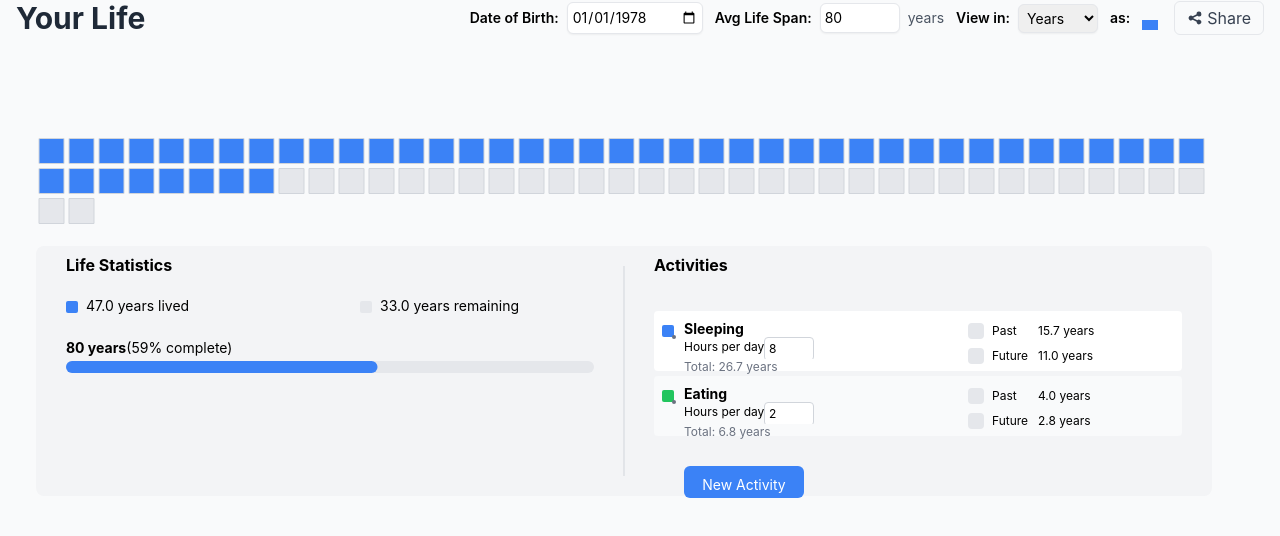
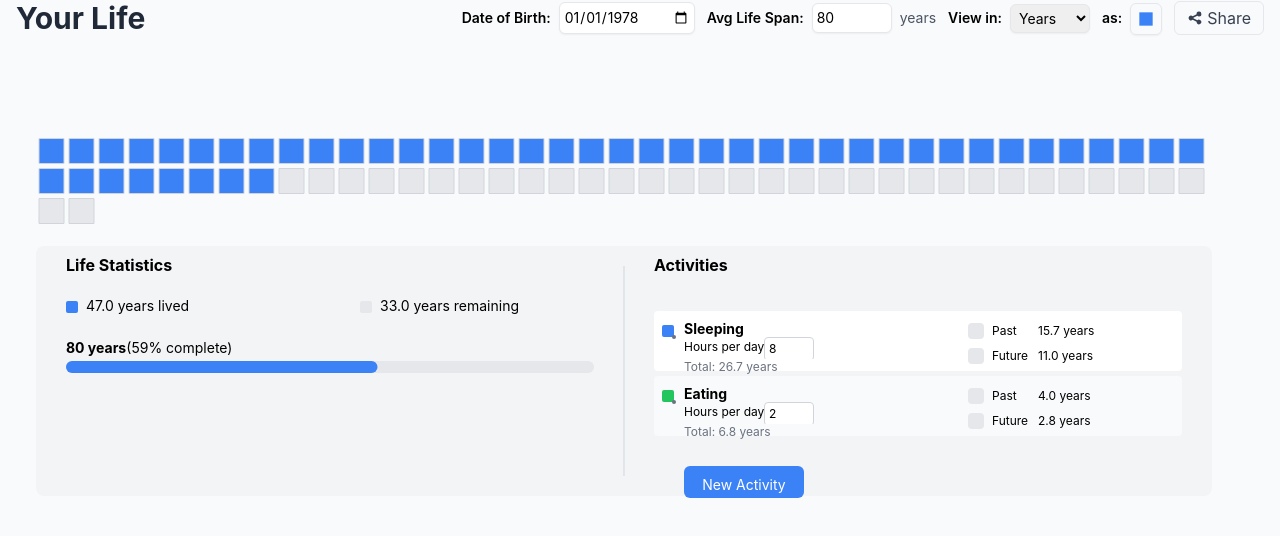
Before and after one commit to saidevac/yourlife, a React (Create React App) app: page / in a window 1280 px wide. Shown: the top 536 px of the page. Built offline with nearby package versions, Linux system fonts and the light colour scheme.

Commit message:
icon chooser corrected

```diff
--- a/src/components/LifeGrid.js
+++ b/src/components/LifeGrid.js
@@ -27,20 +27,35 @@ const LifeGrid = () => {
       C ${10 * scale},${5 * scale} ${8 * scale},${2 * scale} ${4 * scale},${2 * scale}
       C ${1 * scale},${2 * scale} ${0 * scale},${5 * scale} ${0 * scale},${7 * scale}
       Z`,
-    leaf: (scale) => `
+    sun: (scale) => `
+      M ${0 * scale},${10 * scale}
+      m ${-6 * scale},${0 * scale}
+      a ${6 * scale},${6 * scale} 0 1,1 ${12 * scale},${0}
+      a ${6 * scale},${6 * scale} 0 1,1 ${-12 * scale},${0}
       M ${0 * scale},${0 * scale}
-      C ${-8 * scale},${4 * scale} ${-8 * scale},${16 * scale} ${0 * scale},${20 * scale}
-      C ${8 * scale},${16 * scale} ${8 * scale},${4 * scale} ${0 * scale},${0 * scale}
-      M ${0 * scale},${0 * scale}
+      L ${0 * scale},${4 * scale}
+      M ${0 * scale},${16 * scale}
       L ${0 * scale},${20 * scale}
+      M ${-8.5 * scale},${10 * scale}
+      L ${-12.5 * scale},${10 * scale}
+      M ${8.5 * scale},${10 * scale}
+      L ${12.5 * scale},${10 * scale}
+      M ${-6 * scale},${4 * scale}
+      L ${-9 * scale},${1 * scale}
+      M ${6 * scale},${4 * scale}
+      L ${9 * scale},${1 * scale}
+      M ${-6 * scale},${16 * scale}
+      L ${-9 * scale},${19 * scale}
+      M ${6 * scale},${16 * scale}
+      L ${9 * scale},${19 * scale}
       Z`,
     person: (scale) => `
-      M ${0 * scale},${-8 * scale}
-      a ${4 * scale},${4 * scale} 0 1,0 ${0.1 * scale},${0}
-      a ${4 * scale},${4 * scale} 0 1,0 ${-0.1 * scale},${0}
-      M ${-6 * scale},${20 * scale}
-      C ${-6 * scale},${8 * scale} ${6 * scale},${8 * scale} ${6 * scale},${20 * scale}
-      Z`,
+      M ${0 * scale},${0 * scale}
+      m ${-5 * scale},${0 * scale}
+      a ${5 * scale},${5 * scale} 0 1,1 ${10 * scale},${0}
+      a ${5 * scale},${5 * scale} 0 1,1 ${-10 * scale},${0}
+      M ${-8 * scale},${12 * scale}
+      A ${8 * scale},${8 * scale} 0 1,1 ${8 * scale},${12 * scale}`,
     square: (scale) => `
       M ${-10 * scale},${0 * scale}
       L ${10 * scale},${0 * scale}
@@ -56,7 +71,7 @@ const LifeGrid = () => {
   };
 
   const cycleShape = () => {
-    const shapeOrder = ['heart', 'leaf', 'person', 'square', 'circle'];
+    const shapeOrder = ['heart', 'sun', 'person', 'square', 'circle'];
     const currentIndex = shapeOrder.indexOf(currentShape);
     const nextIndex = (currentIndex + 1) % shapeOrder.length;
     setCurrentShape(shapeOrder[nextIndex]);
@@ -860,14 +875,21 @@ const LifeGrid = () => {
               <label className="font-semibold">as:</label>
               <div
                 onClick={cycleShape}
-                className="cursor-pointer"
-                style={{ display: 'inline-block', width: '24px', height: '24px' }}
+                className="cursor-pointer p-1 border rounded-md shadow-sm hover:bg-gray-50"
+                style={{
+                  display: 'inline-flex',
+                  alignItems: 'center',
+                  justifyContent: 'center',
+                  width: '32px',
+                  height: '32px',
+                  position: 'relative',
+                  top: '1px'
+                }}
               >
-                <svg width="24" height="24" viewBox="-12 -12 24 24">
+                <svg width="20" height="20" viewBox="-12 -4 24 24">
                   <path
                     d={shapes[currentShape](0.8)}
                     fill="#3B82F6"
-                    transform="translate(0, 2)"
                   />
                 </svg>
               </div>
```
